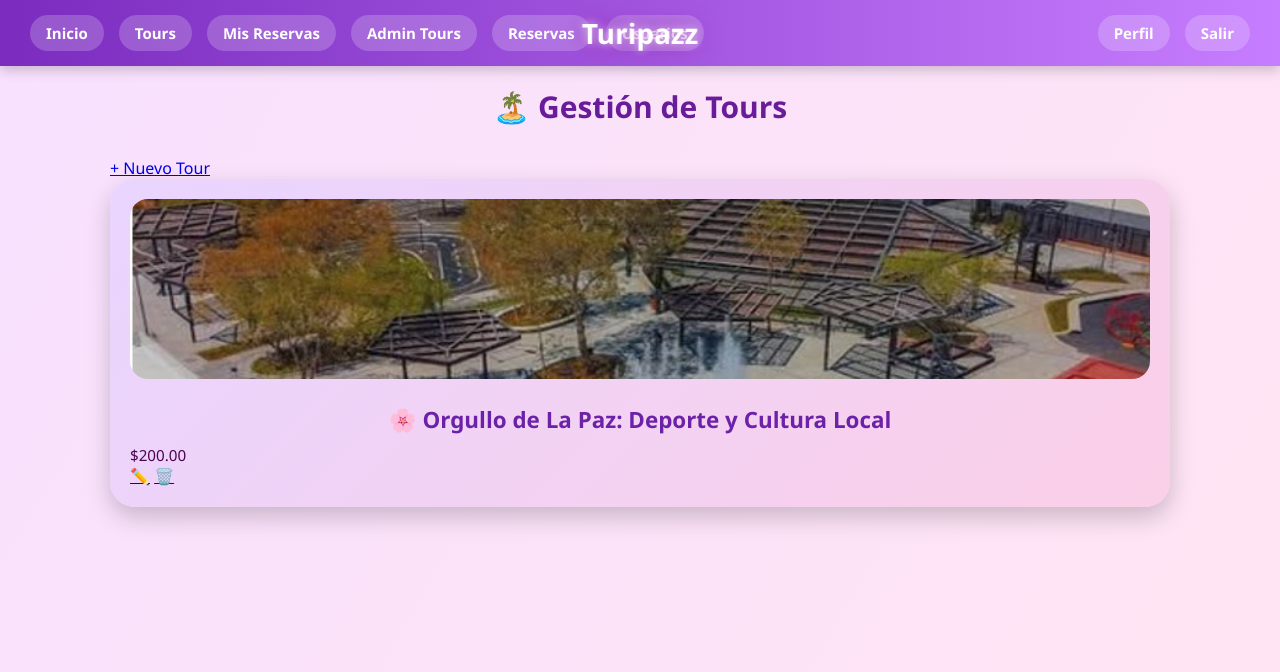
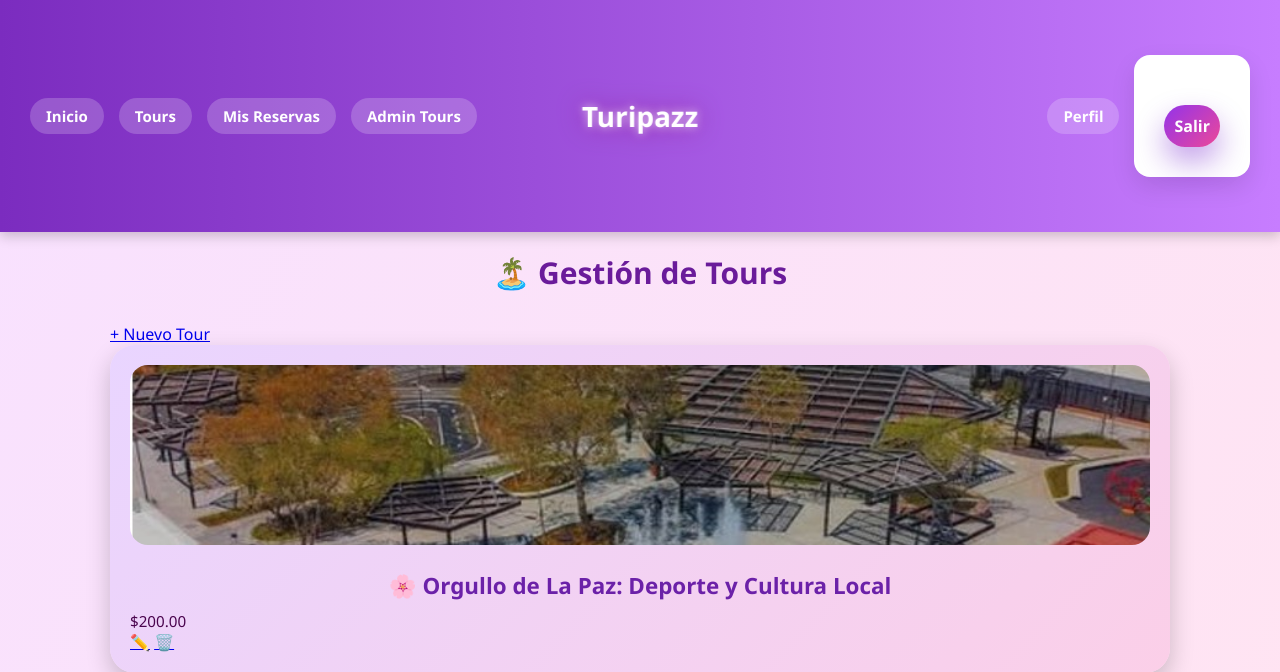
Before and after one commit to angl-ortixz/turipazz, a Django app: page /admin-tours/ in a window 1280 px wide. Shown: the top 672 px of the page. Run offline with Django 5.2, Linux system fonts and the light colour scheme; a user stored in the database is signed in; data comes from the database, SQL or seed files in the repository.

Commit message:
Fix logout button POST method

```diff
--- a/turismo/templates/base.html
+++ b/turismo/templates/base.html
@@ -16,8 +16,7 @@
         <a href="{% url 'mis_reservas' %}" class="nav-btn">Mis Reservas</a>
         {% if user.is_staff %}
             <a href="{% url 'admin_tours' %}" class="nav-btn">Admin Tours</a>
-            <a href="{% url 'todas_reservas' %}" class="nav-btn">Reservas</a>
-            <a href="{% url 'ver_usuarios' %}" class="nav-btn">Usuarios</a>
+
         {% endif %}
     </div>
 
@@ -27,7 +26,11 @@
 
     <div class="nav-right">
         <a href="{% url 'perfil' %}" class="nav-btn">Perfil</a>
-        <a href="{% url 'logout' %}" class="nav-btn logout">Salir</a>
+       <form method="post" action="{% url 'logout' %}" style="display:inline;">
+  {% csrf_token %}
+  <button type="submit" class="btn">Salir</button>
+</form>
+
     </div>
 </nav>
 
```
